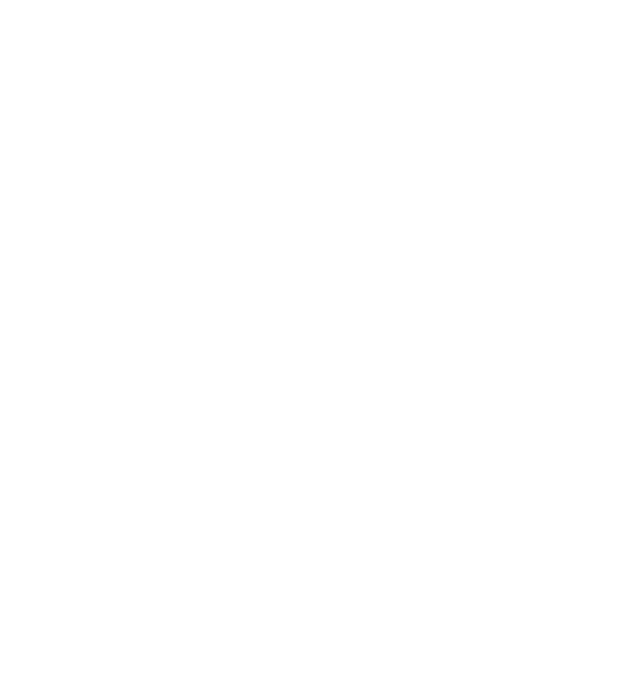
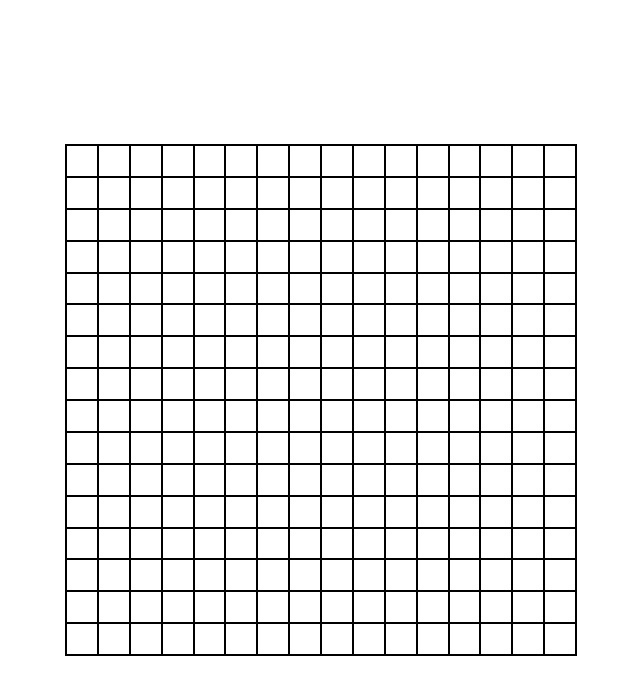
Before and after one commit to lautarodrigz/Etch-a-Sketch, a plain HTML site: page index.html in a window 1280 px wide. Shown: the whole page, without its empty margins (319-959 px from the left). Drawn offline with Linux system fonts and the light colour scheme.

Commit message:
Create 16x16 grid inside container

```diff
--- a/css/styles.css
+++ b/css/styles.css
@@ -0,0 +1,31 @@
+* {
+    box-sizing: border-box;
+    margin: 0;
+    padding: 0;
+}
+
+body {
+    display: flex;
+    justify-content: center;
+    align-items: center;
+    height: 100vh;
+    width: 100vw;
+}
+
+.container {
+    display: flex;
+    flex-wrap: wrap;
+    border: 1px solid black;
+    height: 40vw;
+    width: 40vw;
+}
+
+.square {
+    border: 1px solid black;
+    width: calc(100% / 16);
+    height: calc(100% / 16);
+}
+
+/* .active {
+    background-color: black;
+} */
--- a/index.html
+++ b/index.html
@@ -3,9 +3,13 @@
 <head>
     <meta charset="UTF-8">
     <meta name="viewport" content="width=device-width, initial-scale=1.0">
+    <link rel="stylesheet" href="./css/styles.css">
+    <script src="./js/script.js" defer></script>
     <title>Etch-a-Sketch</title>
 </head>
 <body>
+    <div class="container">
 
+    </div>
 </body>
 </html>
--- a/js/script.js
+++ b/js/script.js
@@ -0,0 +1,13 @@
+const container = document.querySelector(".container");
+const squaresArray = [];
+for (let i = 0; i < 256; i++) {
+    const square = document.createElement("div");
+    square.className = "square";
+    container.appendChild(square);
+    squaresArray.push(square);
+}
+// squaresArray.forEach(square => {
+//     square.addEventListener("mouseover", () => {
+//         square.classList.add("active");
+//     });
+// });
```
